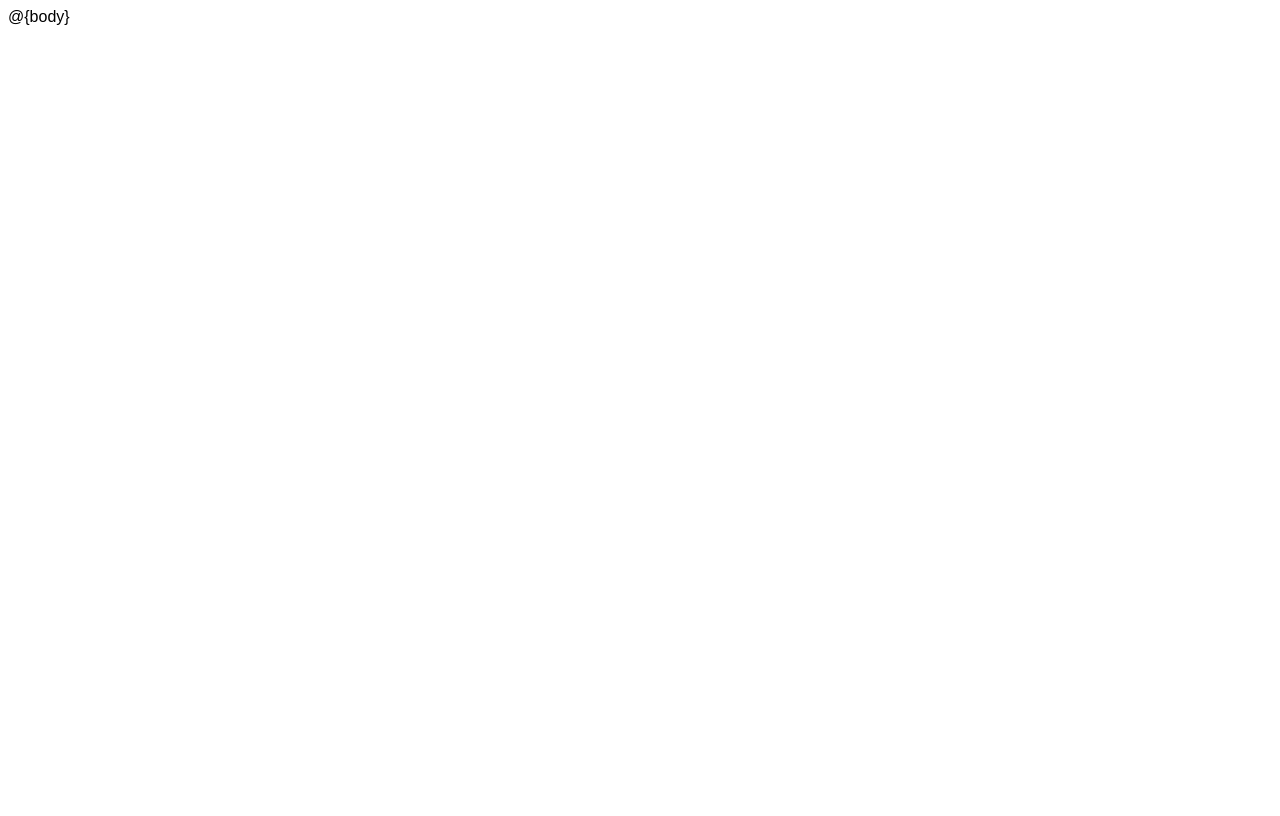
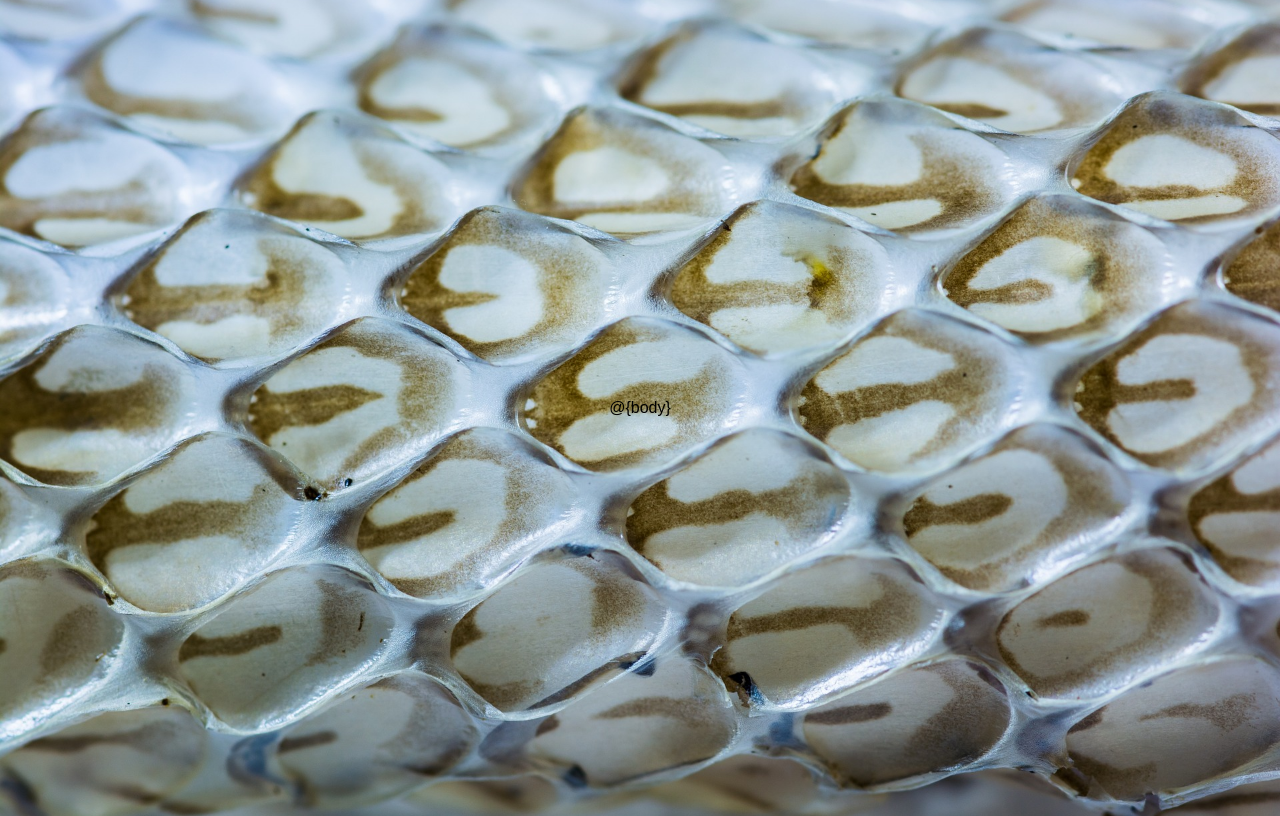
Before and after one commit to hashtag-squirrel/my-little-snek, a website: page views/layout.html in a window 1280 px wide. Drawn offline with nearby package versions, Linux system fonts and the light colour scheme.

Commit message:
Adjust styling of mock terminal and add background image

```diff
--- a/views/layout.html
+++ b/views/layout.html
@@ -12,6 +12,15 @@
     <style>
         body {
             font-family: Arial;
+            height: 100vh;
+            display: flex;
+            flex-direction: column-reverse;
+            align-items: center;
+            justify-content: center;
+            background-image: url('../assets/images/snakeskin.jpg');
+            background-size: cover;
+            background-position: center;
+            background-repeat: no-repeat;
         }
 
         /**
```
Also changed, not shown: assets/images/snakeskin.jpg (added).
